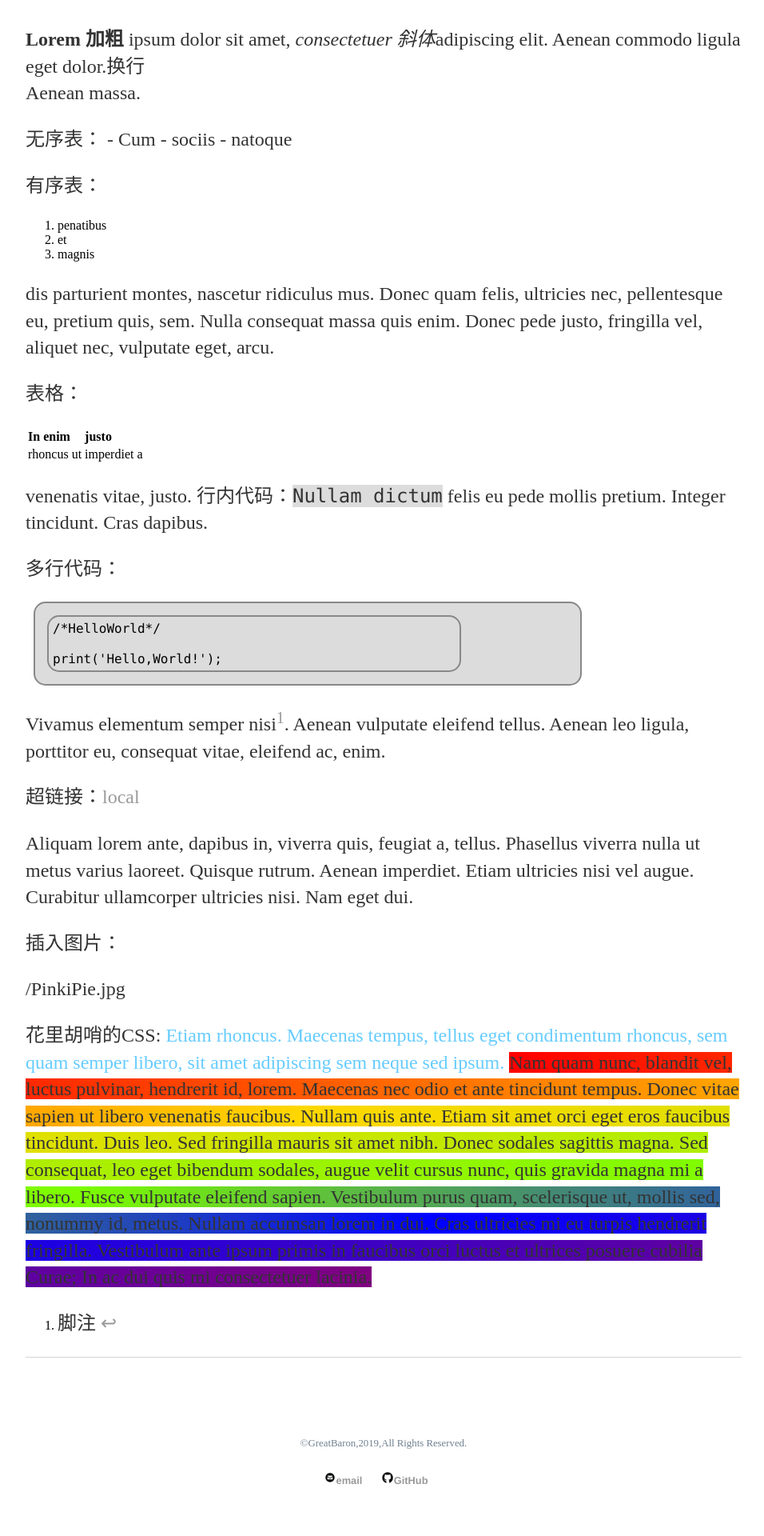
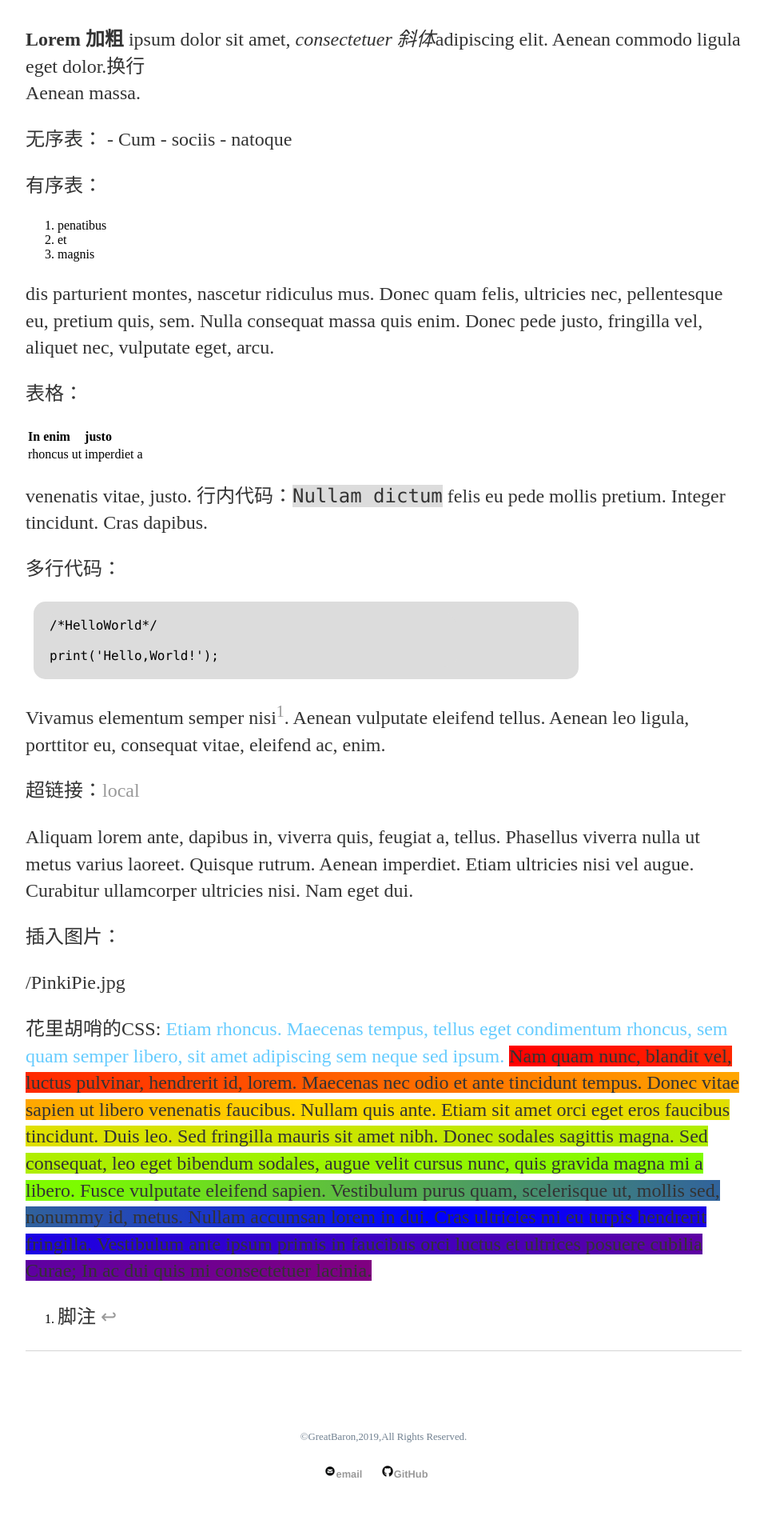
Before and after one commit to FameAndFarm/AndrewImalion.github.io, a Jekyll site: the page built from _posts/2019-04-04-template1.md, in a window 1280 px wide. Shown: the part 762-2682 px from the top of the page at 80% size, without its empty margins (160-1116 px from the left). Built offline with Jekyll 4.4.1, drawn with Linux system fonts in a browser that asks for light colours.

Commit message:
Update main.css

```diff
--- a/css/main.css
+++ b/css/main.css
@@ -56,7 +56,6 @@ code {
 
 .highlight {
     border-radius: 15px;
-    border: 2px solid #888888;
     background-color: #dcdcdc;
     margin: 10px;
     padding: 5px;
```
